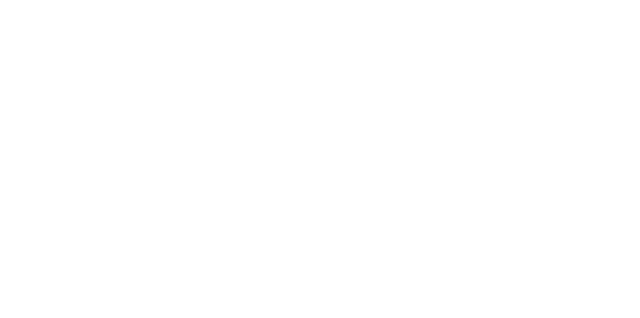
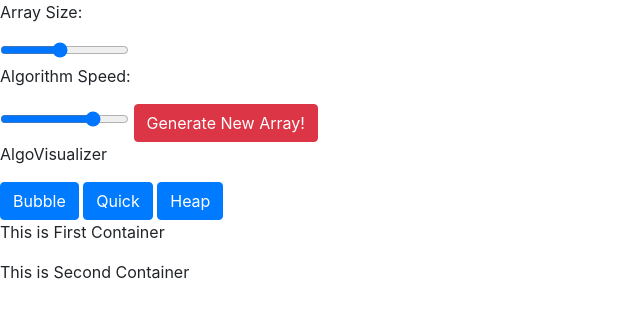
Before and after one commit to micro-hawk/AlgoVisualizer, a plain HTML site: page index.html in a window 1280 px wide. Shown: the whole page, without its empty margins (0-640 px from the left). Drawn offline with nearby package versions, Linux system fonts and the light colour scheme.

Commit message:
index.html

```diff
--- a/index.html
+++ b/index.html
@@ -11,9 +11,42 @@
 <body>
     <header>
         <nav>
+            <div class="array-inputs">
+                <p>Array Size: </p>
+                <input id="a_size" type="range" min=20 max=150 step=1 value=80>
+                <p>Algorithm Speed: </p>
+                <input id="a_speed" type="range" min=1 max=5 step=1 value=4>
+                <button type="button" class="btn btn-danger" id="a_generate">Generate New Array!</button>
+            </div>
+
+            <div class="header_right">
+                <p class="nav-heading">AlgoVisualizer</p>
+
+                <div class="algos">
+                    <button type="button" class="btn btn-primary" >Bubble</button>
+                    <button type="button" class="btn btn-primary" >Quick</button>
+                    <button type="button" class="btn btn-primary" >Heap</button>
+                </div>
+            </div>
 
         </nav>
     </header>
 
+    <section>
+
+        <div id="Info_Cont1">
+            <p>This is First Container</p>
+        </div>
+
+        <div id="array_container">
+
+        </div>
+
+        <div id="Info_Cont2">
+            <p>This is Second Container</p>
+        </div>
+
+    </section>
+    <footer></footer>
 </body>
 </html>
```
